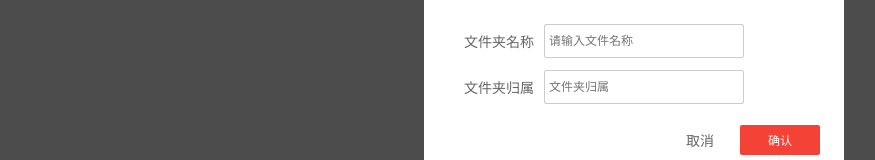
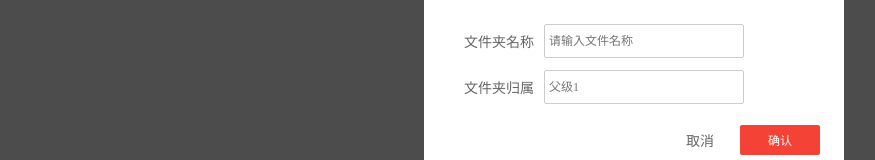
Before and after one commit to yangyuan02/react-FolderList, a React (Create React App) app: page / in a window 1280 px wide. Both pictures are taken after a click on the element "创建". Shown: the part 331-491 px from the top of the page, without its empty margins (6-881 px from the left). Built offline with nearby package versions, Linux system fonts and the light colour scheme; a web font is replaced by a local one.

Commit message:
添加选择action

```diff
--- a/src/App.js
+++ b/src/App.js
@@ -1,4 +1,8 @@
 import React, { Component } from 'react';
+
+import { connect } from 'react-redux'
+
+import * as actions from './store/FolderList/action'
 
 import TouchableOpacity from './components/TouchableOpacity/index'
 
@@ -11,13 +15,17 @@ import CreateFolderBox from './components/CreateFolderBox/index'
 class App extends Component {
 
   state = {
-    showMark: false
+    showMark: false,
+    parentObj:{}
   }
 
-  add = () => {
+  add = (index) => {
+    console.log(this.props[1])
     this.setState({
-      showMark: !this.state.showMark
+      showMark: !this.state.showMark,
+      parentObj : this.props[1]
     })
+
   }
 
   render() {
@@ -28,10 +36,15 @@ class App extends Component {
           <FolderList id={"1"} />
         </div>
         <MarkTemplate showMark={this.state.showMark} />
-        <CreateFolderBox showMark={this.state.showMark} closeMarkCallBack={this.add} />
+        <CreateFolderBox showMark={this.state.showMark} closeMarkCallBack={this.add} parentObj={this.state.parentObj}/>
       </div>
     );
   }
 }
 
-export default App
+function mapStateToProps(state, ownProps) {
+
+  return state
+
+}
+export default connect(mapStateToProps, actions)(App)
--- a/src/components/CreateFolderBox/index.js
+++ b/src/components/CreateFolderBox/index.js
@@ -11,6 +11,7 @@ class CreateFolderBox extends Component {
     static propTypes = {
         showMark: propTypes.bool.isRequired,
         closeMarkCallBack: propTypes.func,
+        parentObj:propTypes.object
     }
 
     state = {
@@ -58,7 +59,7 @@ class CreateFolderBox extends Component {
                         </li>
                         <li>
                             <span>文件夹归属</span>
-                            <input type="text" placeholder="文件夹归属" />
+                            <input type="text"  placeholder={this.props.parentObj.title}/>
                         </li>
                     </ul>
                 </div>
--- a/src/components/FolderList/index.js
+++ b/src/components/FolderList/index.js
@@ -1,6 +1,6 @@
 import React, { Component } from 'react';
 import { connect } from 'react-redux'
-import actions from '../../store/FolderList/action'
+import * as actions from '../../store/FolderList/action'
 
 
 import './index.less'
@@ -11,7 +11,9 @@ class FolderList extends Component {
   state = {
     visible: this.props.id.status
   }
-  toggle = () => {
+  toggle = (id) => {
+    console.log(id)
+
     this.setState({
       visible: !this.state.visible
     })
@@ -34,7 +36,7 @@ class FolderList extends Component {
     return (
       <ul>
         <li>
-          <div className="title" onClick={this.toggle} data-id={dataId}>
+          <div className="title" onClick={this.toggle.bind(this,dataId)} data-id={dataId}>
             <i className="iconfont">&#xe619;</i>
             <span>{title}</span>
           </div>
--- a/src/store/FolderList/action-type.js
+++ b/src/store/FolderList/action-type.js
@@ -1,3 +1,3 @@
-// export const ADD = 'ADD'
+export const SELECT = 'SELECT'
 
 // export const GETDATA = 'GETDATA'
--- a/src/store/FolderList/action.js
+++ b/src/store/FolderList/action.js
@@ -1,13 +1,12 @@
-// import * as FolderList from './action-type'
+import * as FolderList from './action-type'
 
-// import { tree } from '../../data.js'
 
-// export const add = data => {
-//     return {
-//         type: FolderList.ADD,
-//         data
-//     }
-// }
+export const select = index => {
+    return {
+        type: FolderList.SELECT,
+        index
+    }
+}
 
 // export const getData = data => {
 //     return {
```
